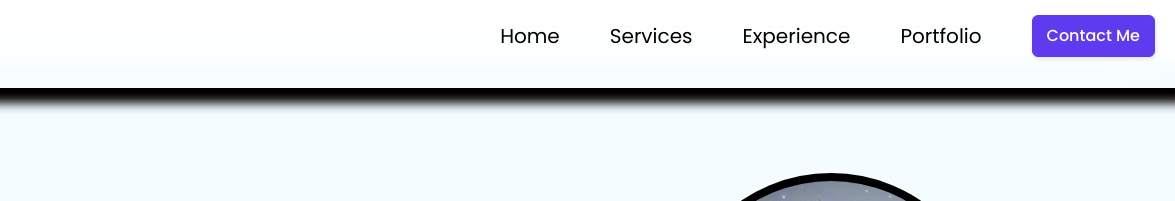
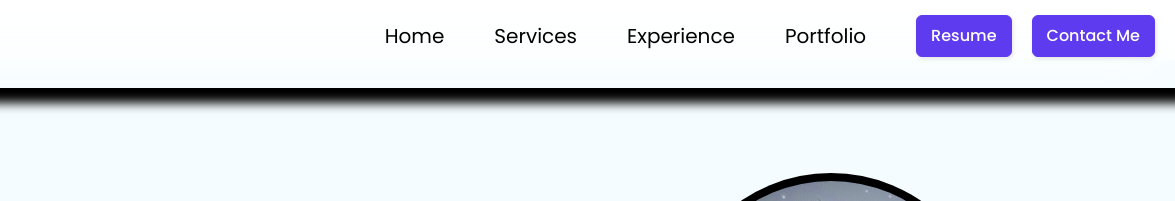
Before and after one commit to coder-mahi/Portfolio2.0, a website: page frontend/index.html in a window 1280 px wide. Shown: the top 201 px of the page, 105-1280 px from the left. Drawn offline with nearby package versions, Linux system fonts and the light colour scheme.

Commit message:
resume_commit

```diff
--- a/frontend/index.html
+++ b/frontend/index.html
@@ -90,6 +90,11 @@ async function submitForm() {
               <li><a href="#skill" class="nav-links">Services</a></li>
               <li><a href="#experience" class="nav-links">Experience</a></li>
               <li><a href="#project" class="nav-links">Portfolio</a></li>
+              <li>
+                <a href="https://maheshshinde9100.hackerresume.io/cdbe784f-7325-4ca3-a047-9a2c4ec314cc" id="resume-btn">
+                  <button class="nav-resume-btn" role="button">Resume</button>
+                </a>
+              </li>
               <li>
                 <a href="#contact" id="contact-btn">
                   <button class="nav-contact-btn" role="button">Contact Me</button>
@@ -621,7 +626,7 @@ async function submitForm() {
         <li>
           <div class="footer-social-item">
             <img src="images/footer-icons/circular-linkedin.png">
-            <a href="#">
+            <a href=" www.linkedin.com/in/mahesh-shinde-0a666b23b">
               <h4>LinkedIn</h4>
             </a>
         </li>
@@ -635,7 +640,7 @@ async function submitForm() {
         <li>
           <div class="footer-social-item">
             <img src="images/footer-icons/circular-instagram.png">
-            <a href="#">
+            <a href="https://www.instagram.com/mahi_shinde01/">
               <h4>Instagram</h4>
             </a>
         </li>
--- a/frontend/navbar.css
+++ b/frontend/navbar.css
@@ -244,7 +244,42 @@
   opacity: .5;
 }
 
+.nav-resume-btn {
+  background: #5e3bee;
+  border: 1px solid #5e3bee;
+  border-radius: 6px;
+  box-shadow: rgba(0, 0, 0, 0.1) 1px 2px 4px;
+  box-sizing: border-box;
+  color: #FFFFFF;
+  cursor: pointer;
+  display: inline-block;
+  font-family: Poppins,roboto,proxima-nova,"proxima nova",sans-serif;
+  font-size: 16px;
+  font-weight: 500;
+  line-height: 16px;
+  min-height: 40px;
+  outline: 0;
+  padding: 12px 14px;
+  text-align: center;
+  text-rendering: geometricprecision;
+  /* text-transform: none; */
+  /* user-select: none; */
+  /* -webkit-user-select: none; */
+  touch-action: manipulation;
+  vertical-align: middle;
+}
 
+.nav-resume-btn:hover,
+.nav-resume-btn:active {
+  background-color: initial;
+  background-position: 0 0;
+  color: #5e3bee;
+
+}
+
+.nav-resume-btn:active {
+  opacity: .5;
+}
 @media screen and (max-width: 768px) {
 
 	#navbar-toggler {
```
